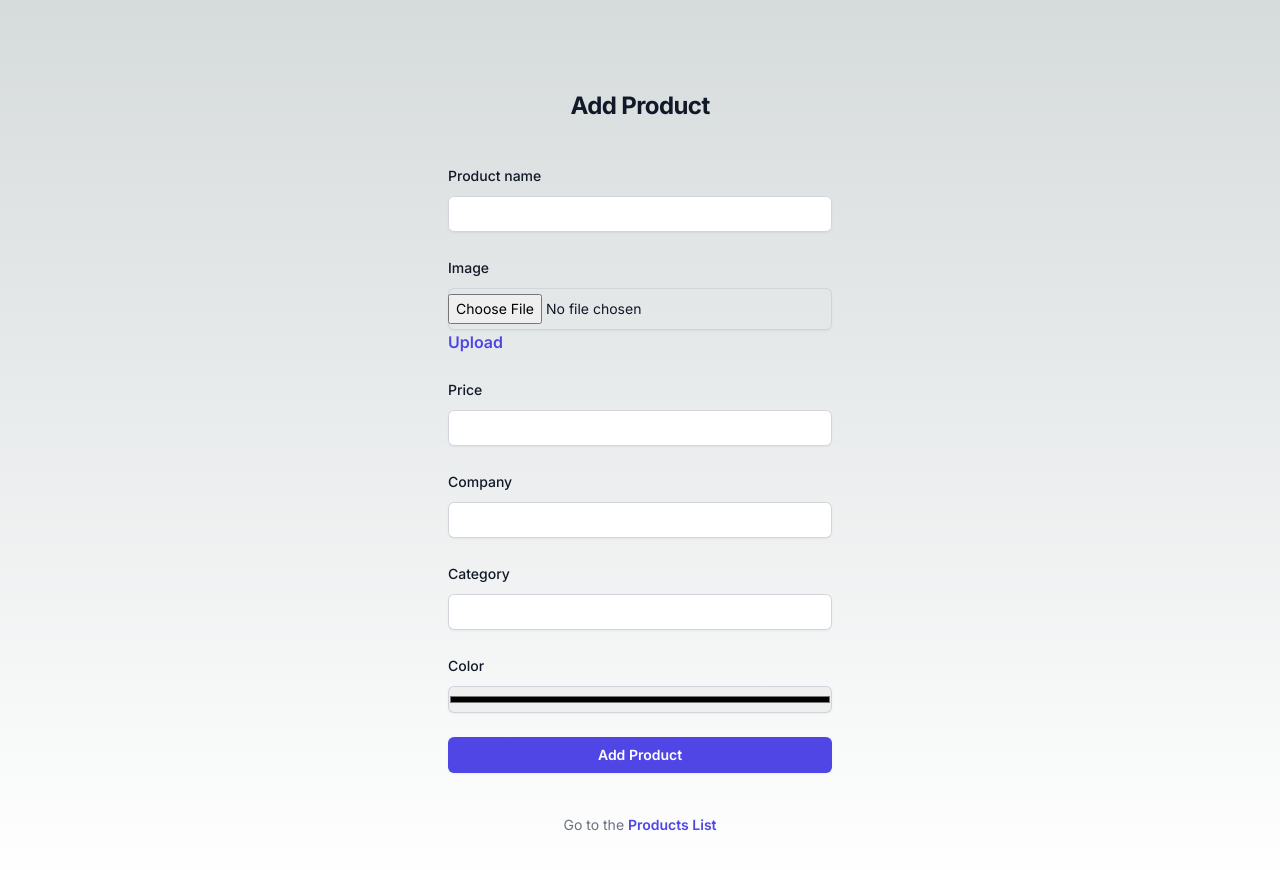
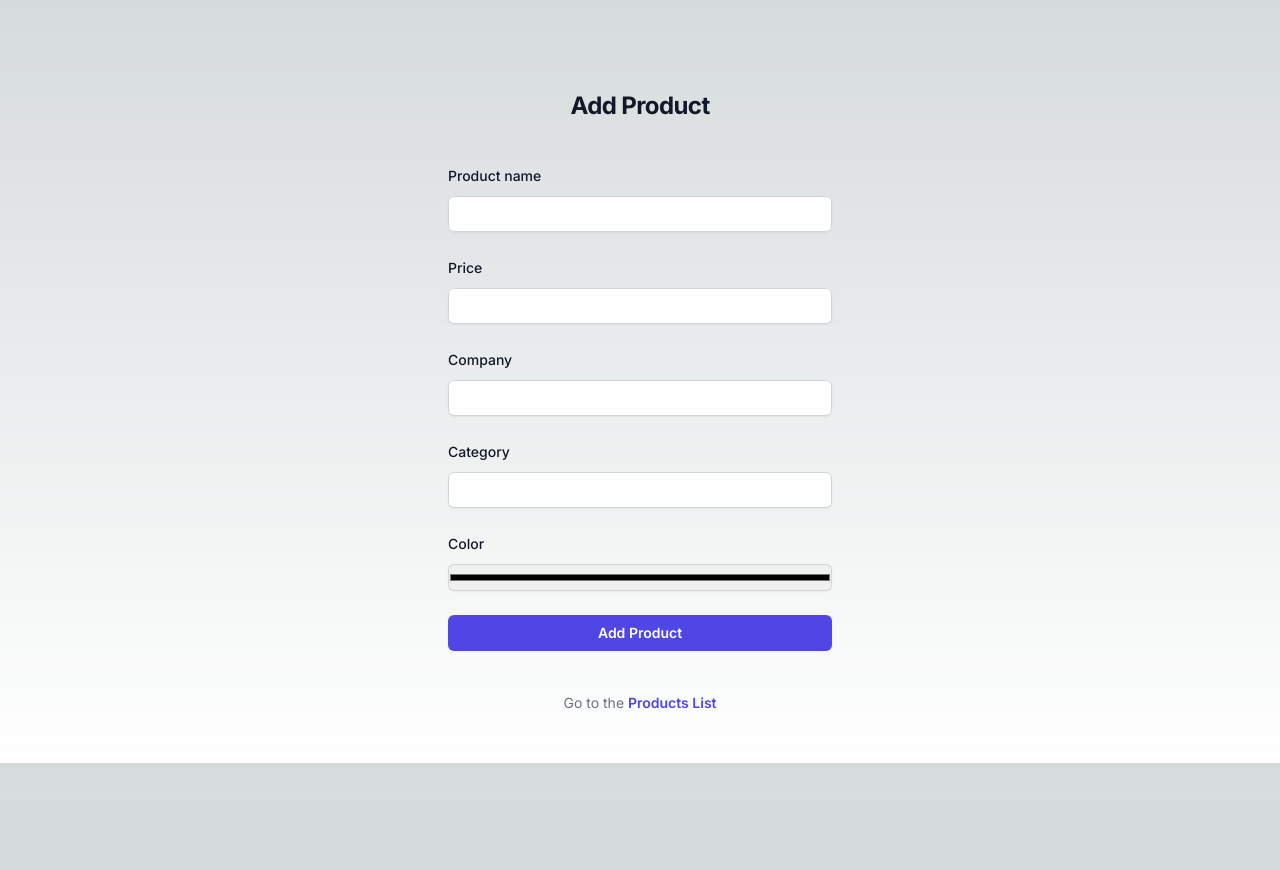
Before and after one commit to shaizy384/NextCommerce-nextjs, a Next.js app: page /addproduct in a window 1280 px wide. Shown: the top 870 px of the page. After the commit the page ends 800 px from the top, so only its background shows below. Built offline with nearby package versions, Linux system fonts and the light colour scheme.

Commit message:
converted products page from csr

```diff
--- a/src/app/products/page.js
+++ b/src/app/products/page.js
@@ -1,21 +1,29 @@
-"use client"
+// "use client"
 import ProductList from "@/components/ProductList";
 import Link from "next/link";
-import { useEffect, useState } from "react";
+// import { useEffect, useState } from "react";
 
-export default function Products() {
-    const [products, setProducts] = useState('')
     const getProducts = async () => {
-        const data = await fetch(`/routes/products`, { cache: "no-store" })
-        const json = await data.json()
-        setProducts(json)
+        console.log(process.env.HOST);
+        const data = await fetch(`${process.env.HOST}/routes/products`, { cache: "no-store" })
+        return await data.json()
         // console.log(process.env.HOST);
     }
-    // console.log(process.env.HOST);
-    useEffect(() => {
-        getProducts()
-        // eslint-disable-next-line
-    }, [])
+export default async function Products() {
+        console.log(process.env.HOST);
+        const products = await getProducts()
+    // const [products, setProducts] = useState('')
+    // const getProducts = async () => {
+    //     const data = await fetch(`/routes/products`, { cache: "no-store" })
+    //     const json = await data.json()
+    //     setProducts(json)
+    //     // console.log(process.env.HOST);
+    // }
+    // // console.log(process.env.HOST);
+    // useEffect(() => {
+    //     getProducts()
+    //     // eslint-disable-next-line
+    // }, [])
     return (
         <main className="flex min-h-screen flex-col items-center justify-evenly p-24">
             <div className="mx-">
--- a/src/components/ProductForm.js
+++ b/src/components/ProductForm.js
@@ -7,19 +7,19 @@ const ProductForm = ({ product, setProduct, handleSubmit, update, params }) => {
     }
 
     // ----------For uploading Image Start----------
-    const [file, setFile] = useState('')
-    const handleImage = async (e) => {
-        e.preventDefault()
-        const data = new FormData()
-        data.set('file', file)
-        // console.log(process.env.HOST);
-        const res = await fetch(`/routes/upload/`, {
-            method: 'POST',
-            body: data
-        })
-        const json = await res.json()
-        alert(json.message)
-    }
+    // const [file, setFile] = useState('')
+    // const handleImage = async (e) => {
+    //     e.preventDefault()
+    //     const data = new FormData()
+    //     data.set('file', file)
+    //     // console.log(process.env.HOST);
+    //     const res = await fetch(`/routes/upload/`, {
+    //         method: 'POST',
+    //         body: data
+    //     })
+    //     const json = await res.json()
+    //     alert(json.message)
+    // }
     // ----------For uploading Image End----------
 
     const handleClick = () => {
@@ -37,7 +37,8 @@ const ProductForm = ({ product, setProduct, handleSubmit, update, params }) => {
                 </div>
 
                 {/* ----------For uploading Image Start---------- */}
-                <div>
+                {/* ----------commented because doesn't work on vercel---------- */}
+                {/* <div>
                     <label htmlFor="file" className="block text-sm font-medium leading-6 text-gray-900">Image</label>
                     <div className="mt-2">
                         <input name="file" id="file" type="file" onChange={(e) => setFile(e.target.files?.[0])} required className="block w-full rounded-md border-0 py-1.5 text-gray-900 shadow-sm ring-1 ring-inset ring-gray-300 placeholder:text-gray-400 focus:ring-2 focus:ring-inset focus:ring-indigo-600 sm:text-sm sm:leading-6" />
@@ -45,7 +46,7 @@ const ProductForm = ({ product, setProduct, handleSubmit, update, params }) => {
                     <button type="submit" onClick={handleImage} className="font-semibold leading-6 text-indigo-600 hover:text-indigo-500">
                         Upload
                     </button>
-                </div>
+                </div> */}
                 {/* ----------For uploading Image End---------- */}
 
                 <div>
```
